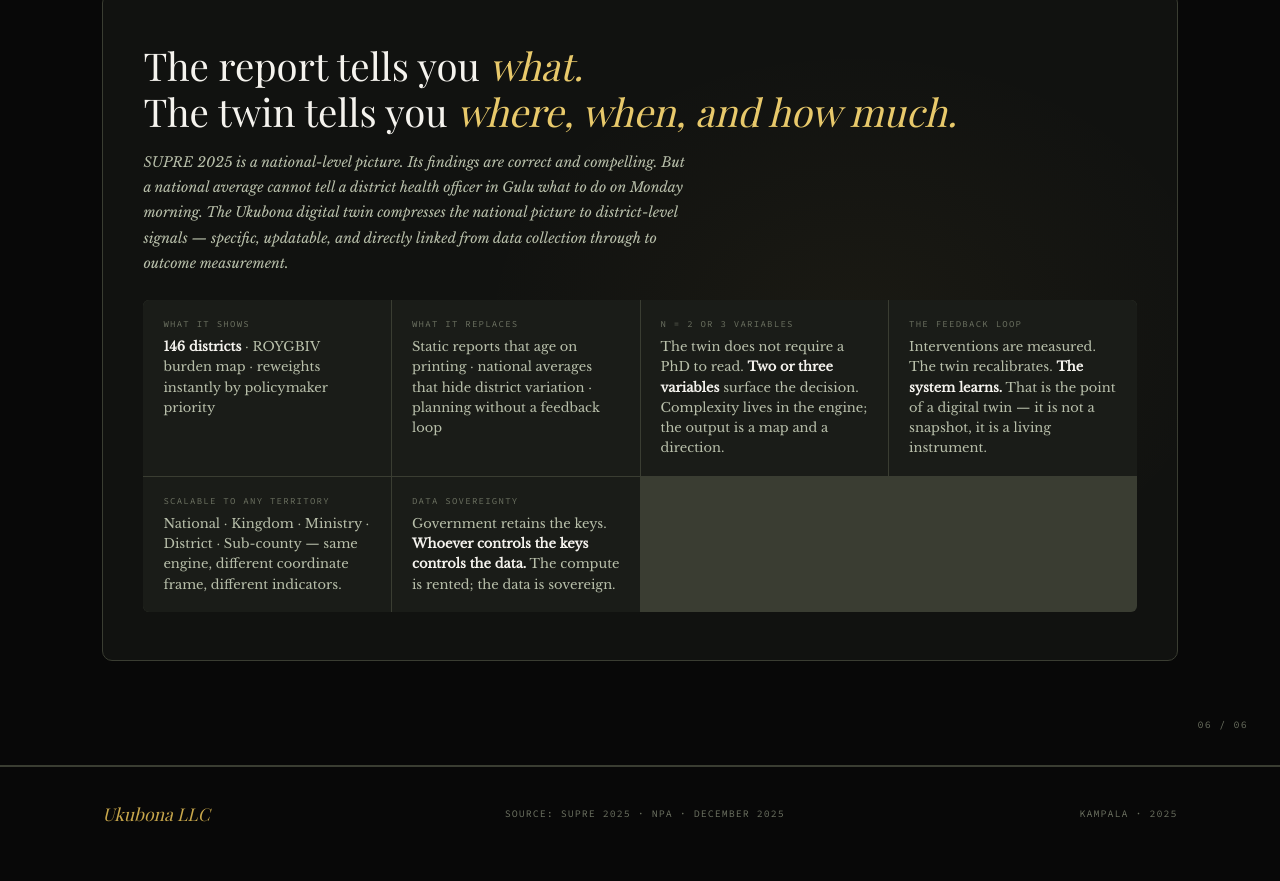
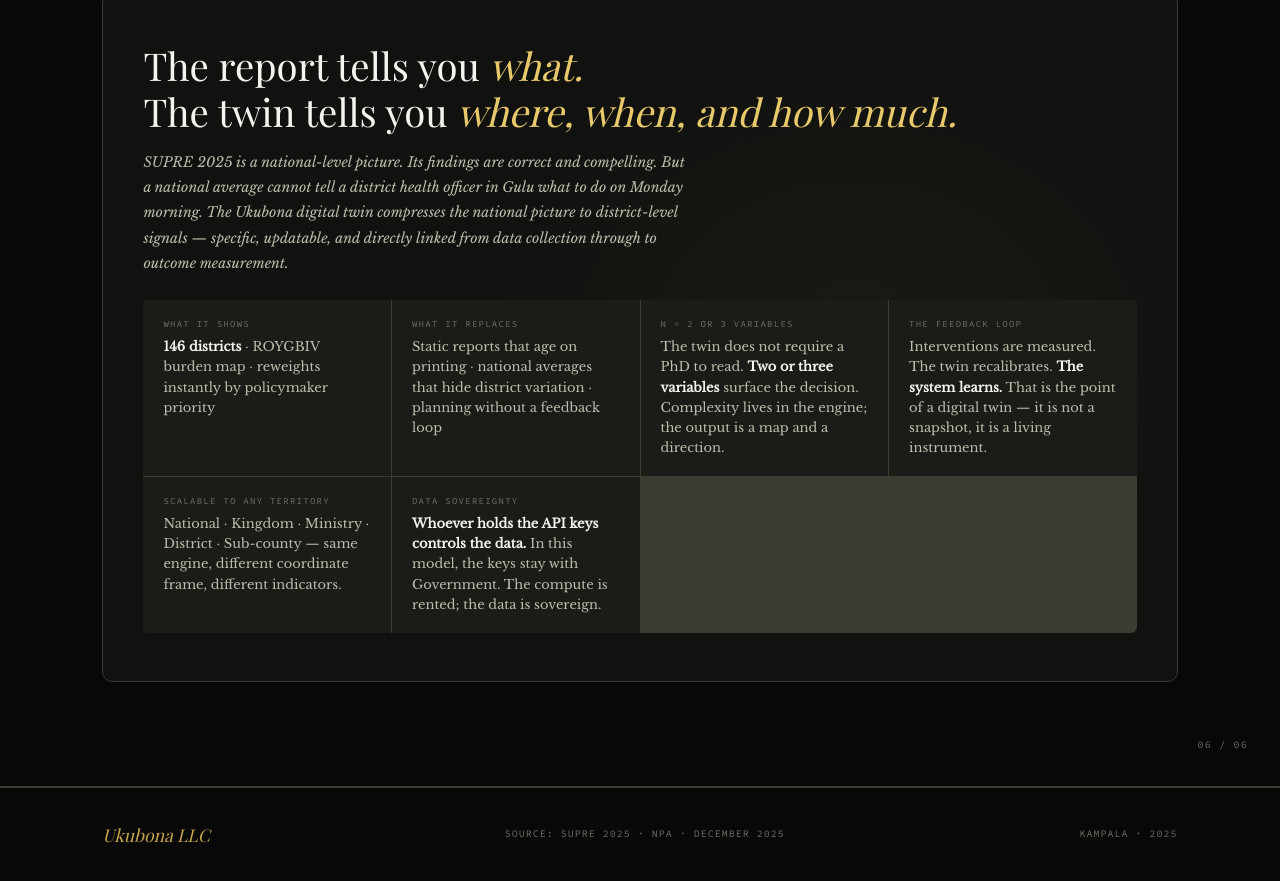
Before and after one commit to ukubona-llc/npa-01, a plain HTML site: page index.html in a window 1280 px wide. Shown: the part 5196-6077 px from the top of the page. Before the commit the page ends 6056 px from the top, so only its background shows below. Drawn offline with nearby package versions, Linux system fonts and the light colour scheme; a web font is replaced by a local one.

Commit message:
data governance

```diff
--- a/index.html
+++ b/index.html
@@ -943,7 +943,7 @@ body {
         </div>
         <div class="cg-cell">
           <div class="cg-label">Data sovereignty</div>
-          <div class="cg-val">Government retains the keys. <strong>Whoever controls the keys controls the data.</strong> The compute is rented; the data is sovereign.</div>
+          <div class="cg-val"><strong>Whoever holds the API keys controls the data.</strong> In this model, the keys stay with Government. The compute is rented; the data is sovereign.</div>
         </div>
       </div>
     </div>
```
